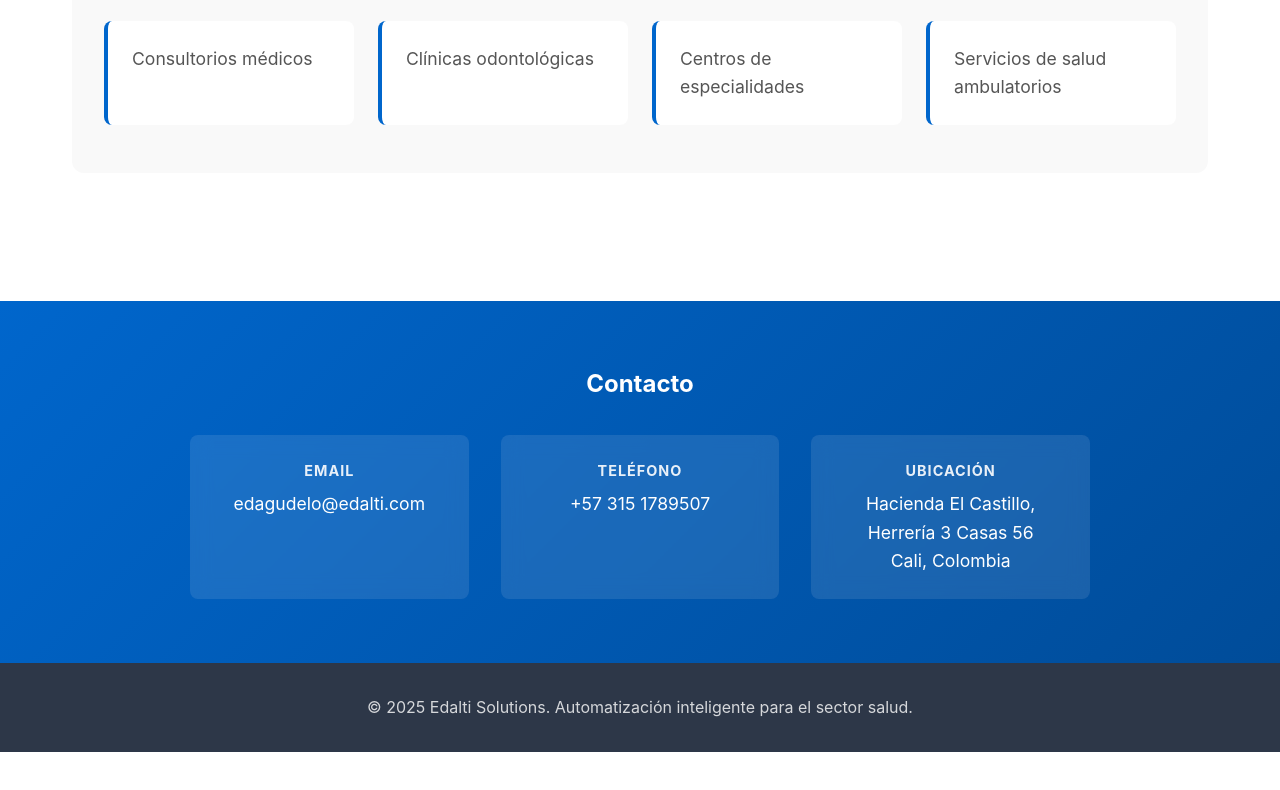
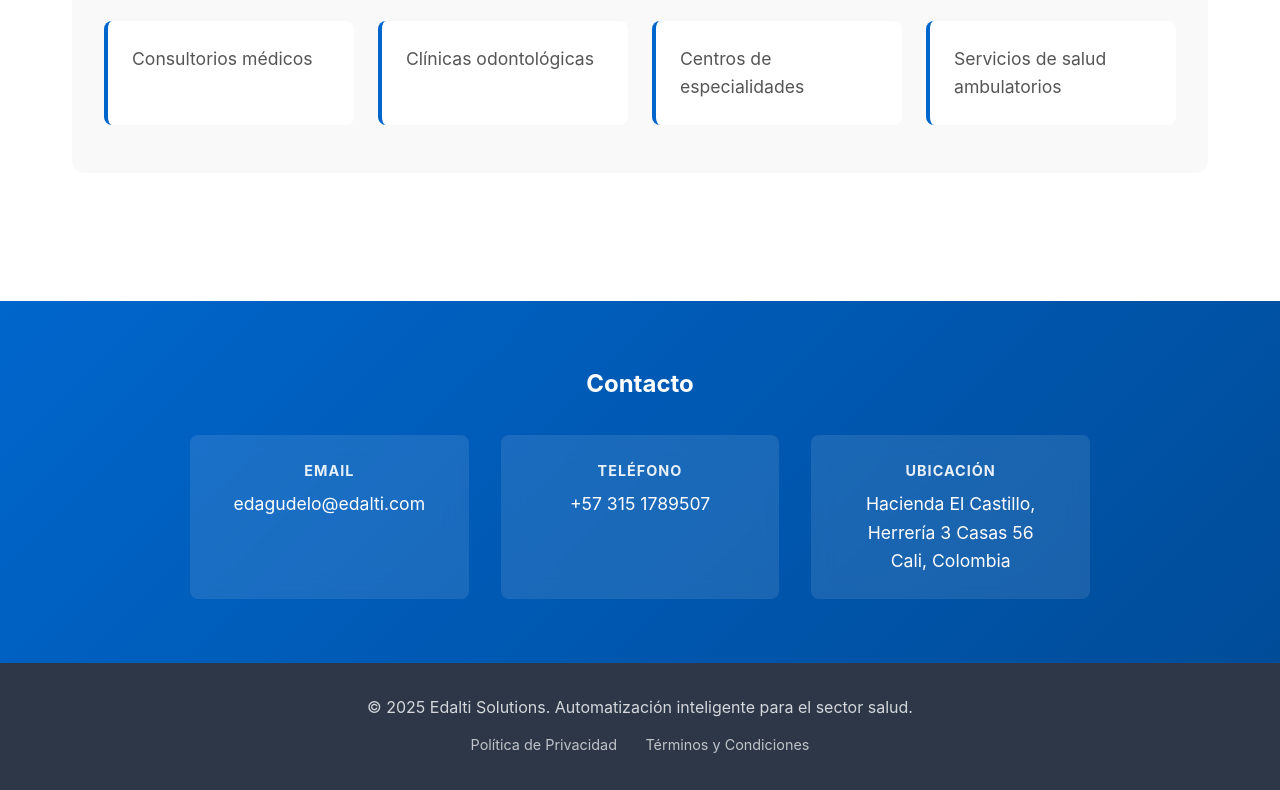
Before and after one commit to edagudelo81/edalti-website, a plain HTML site: page index.html in a window 1280 px wide. Shown: the part 1164-1954 px from the top of the page. Before the commit the page ends 1916 px from the top, so only its background shows below. Drawn offline with Linux system fonts and the light colour scheme.

Commit message:
Add privacy and terms links to footer

```diff
--- a/index.html
+++ b/index.html
@@ -189,6 +189,22 @@
             opacity: 0.8;
         }
 
+        .footer-links {
+            margin-top: 0.75rem;
+        }
+
+        .footer-links a {
+            color: rgba(255,255,255,0.7);
+            text-decoration: none;
+            font-size: 0.9rem;
+            margin: 0 0.75rem;
+        }
+
+        .footer-links a:hover {
+            color: white;
+            text-decoration: underline;
+        }
+
         @media (max-width: 768px) {
             .hero h1 {
                 font-size: 1.8rem;
@@ -272,6 +288,10 @@
 
     <footer>
         <p>&copy; 2025 Edalti Solutions. Automatización inteligente para el sector salud.</p>
+        <div class="footer-links">
+            <a href="/privacy">Política de Privacidad</a>
+            <a href="/terms">Términos y Condiciones</a>
+        </div>
     </footer>
 </body>
 </html>
```
